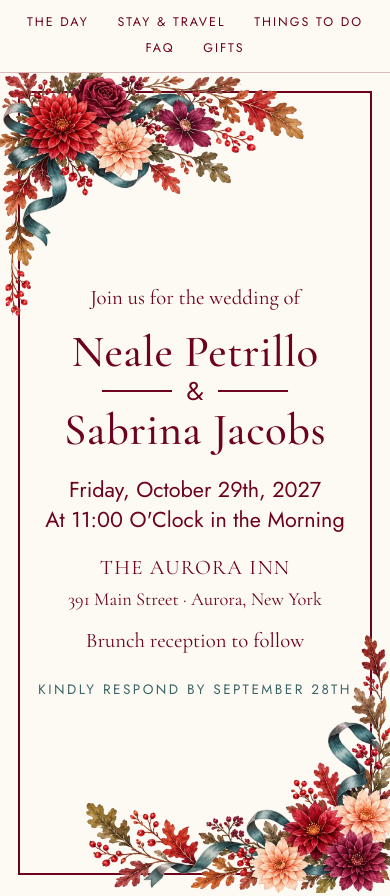
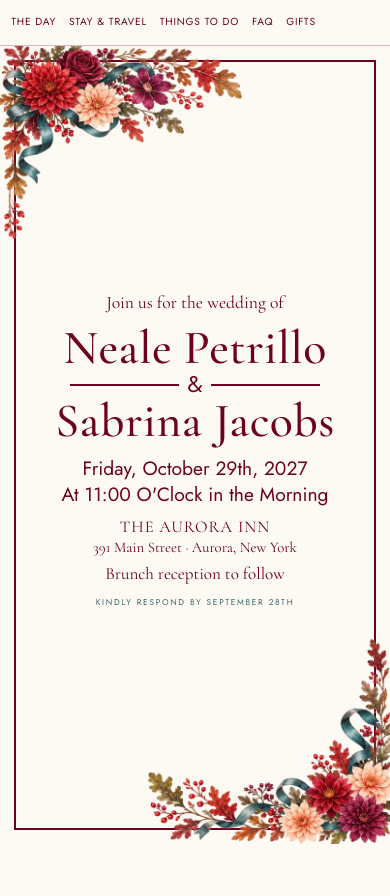
Before and after one commit to nealepetrillo/wedding, a plain HTML site: page index.html in a window 390 px wide. Shown: the top 896 px of the page. Drawn offline with Linux system fonts and the light colour scheme.

Commit message:
Fit the invitation hero to one screen on desktop and mobile
Hero height is the viewport minus a fixed-height nav; type and
floral sizes scale with both screen width and height. Portrait
screens stack florals above and below the text. Nav stays on one
line on small phones.

Co-Authored-By: Claude Opus 5.5 <noreply@anthropic.com>
Claude-Session: https://claude.ai/code/session_01M5hpCTnc1WDeU7HshNt8Gr

```diff
--- a/styles.css
+++ b/styles.css
@@ -40,48 +40,71 @@ img { max-width: 100%; display: block; }
 a { color: var(--wine); text-decoration-color: var(--teal); text-underline-offset: 3px; }
 a:hover { color: var(--red); }
 
-/* Nav */
+/* Nav: one fixed-height row so the hero can fill the rest of the screen */
+:root { --nav-h: 46px; }
 .nav {
   position: sticky; top: 0; z-index: 20;
-  display: flex; justify-content: center; flex-wrap: wrap; gap: .4rem 1.8rem;
-  padding: .8rem 1rem;
+  height: var(--nav-h);
+  display: flex; align-items: center; justify-content: center; gap: 1.8rem;
+  padding: 0 1rem; white-space: nowrap; overflow-x: auto; scrollbar-width: none;
   background: rgba(253, 250, 244, .95);
   border-bottom: 1px solid rgba(109, 2, 29, .25);
   backdrop-filter: blur(6px);
 }
+.nav::-webkit-scrollbar { display: none; }
 .nav a {
   font-family: var(--sans); font-size: .78rem; letter-spacing: .16em; text-transform: uppercase;
   color: var(--wine); text-decoration: none;
 }
 .nav a:hover { color: var(--teal); }
 
-/* Hero — the invitation, as a page */
+/* Hero: the invitation, sized to exactly one screen.
+   --fw  = floral cluster width
+   --base = type scale, limited by both screen width and height */
 .hero {
+  --fw: min(46vw, 60vh);
+  --base: min(4.3vw, 3.35vh, 32px);
   position: relative; overflow: hidden;
-  min-height: calc(100vh - 48px);
-  display: grid; place-items: center;
-  padding: clamp(10rem, 22vw, 15rem) 1.5rem clamp(10rem, 22vw, 15rem);
+  height: calc(100vh - var(--nav-h));
+  height: calc(100svh - var(--nav-h));
+  min-height: 460px;
+  display: flex; align-items: center; justify-content: center;
+  padding: calc(var(--fw) * .30) 1.2rem calc(var(--fw) * .22);
+}
+@supports (height: 1svh) {
+  .hero { --fw: min(46vw, 60svh); --base: min(4.3vw, 3.35svh, 32px); }
 }
 .frame {
-  position: absolute; inset: clamp(18px, 3vw, 36px);
+  position: absolute; inset: clamp(14px, 2.5vmin, 36px);
   border: 2px solid var(--wine);
   pointer-events: none;
 }
-.fl { position: absolute; pointer-events: none; height: auto; }
-.fl-tl { top: 0; left: 0; width: clamp(300px, 52vw, 720px); }
-.fl-br { bottom: 0; right: 0; width: clamp(300px, 52vw, 720px); }
+.fl { position: absolute; pointer-events: none; height: auto; width: var(--fw); }
+.fl-tl { top: 0; left: 0; }
+.fl-br { bottom: 0; right: 0; }
 
-.hero-text { position: relative; z-index: 2; text-align: center; max-width: 760px; }
-.invite { font-size: clamp(1.3rem, 2.6vw, 2rem); margin: 0 0 1rem; }
-h1 { margin: 0 0 1.4rem; font-weight: 500; line-height: 1; }
-.name { display: block; font-size: clamp(2.8rem, 8vw, 5.4rem); letter-spacing: .01em; }
-.amp-row { display: flex; align-items: center; justify-content: center; gap: .9rem; margin: .1em 0; }
-.amp-row .line { flex: 0 1 220px; height: 2px; background: var(--wine); }
-.amp { font-family: var(--sans); font-size: clamp(1.6rem, 3.6vw, 2.6rem); font-weight: 400; }
-.date, .time { font-family: var(--sans); font-size: clamp(1.35rem, 3.4vw, 2.3rem); margin: 0; line-height: 1.4; }
-.venue-caps { text-transform: uppercase; letter-spacing: .06em; font-size: clamp(1.3rem, 2.8vw, 1.9rem); margin: 1rem 0 0; }
-.addr { font-size: clamp(1.15rem, 2.5vw, 1.7rem); margin: 0 0 .6rem; }
-.follow { font-size: clamp(1.3rem, 2.8vw, 2rem); margin: 0; }
+.hero-text { position: relative; z-index: 2; text-align: center; font-size: var(--base); line-height: 1.35; }
+.hero-text p { margin: 0; }
+.invite { font-size: 1.05em; margin-bottom: .55em !important; }
+h1 { margin: 0 0 .55em; font-weight: 500; line-height: 1; font-size: 1em; }
+.name { display: block; font-size: 2.85em; letter-spacing: .01em; }
+.amp-row { display: flex; align-items: center; justify-content: center; gap: .5em; margin: .05em 0 .1em; }
+.amp-row .line { flex: 0 1 6.5em; height: 2px; background: var(--wine); }
+.amp { font-family: var(--sans); font-size: 1.35em; font-weight: 400; line-height: 1; }
+.date, .time { font-family: var(--sans); font-size: 1.15em; }
+.venue-caps { text-transform: uppercase; letter-spacing: .06em; font-size: .98em; margin-top: .55em !important; }
+.addr { font-size: .88em; margin-bottom: .3em !important; }
+.follow { font-size: 1.02em; }
+.respond {
+  font-family: var(--sans); font-size: .5em; letter-spacing: .2em; text-transform: uppercase;
+  color: var(--teal); margin-top: 1.4em !important;
+}
+
+/* Portrait screens (phones, tablets upright): florals sit above and below the text */
+@media (max-aspect-ratio: 1/1) {
+  .hero { --fw: min(62vw, 34vh); padding: calc(var(--fw) * .66) 1rem calc(var(--fw) * .62); }
+  @supports (height: 1svh) { .hero { --fw: min(62vw, 34svh); } }
+}
 
 /* Sections */
 section { padding: 5rem 1.5rem; }
@@ -125,7 +148,6 @@ a.button:hover { background: var(--teal); color: var(--paper); }
 a.button.outline:hover { background: var(--wine); color: var(--paper); }
 .btn-row { display: flex; flex-wrap: wrap; justify-content: center; gap: .8rem; }
 h3 a { text-decoration: none; }
-.respond { font-family: var(--sans); font-size: .85rem; letter-spacing: .18em; text-transform: uppercase; color: var(--teal); margin: 1.4rem 0 0; }
 
 /* FAQ */
 .faq { max-width: 720px; }
@@ -151,7 +173,11 @@ footer p { margin: 0; }
   body { font-size: 1.12rem; }
   section { padding: 3.5rem 1.2rem; }
   .two-col { grid-template-columns: 1fr; gap: 2rem; }
-  .hero { padding: 13rem 1.2rem 12rem; }
-  .fl-tl, .fl-br { width: 78vw; }
-  .amp-row .line { flex-basis: 70px; }
+  .nav { gap: 1.1rem; justify-content: flex-start; }
+  .nav a { font-size: .7rem; letter-spacing: .12em; }
 }
+
+@media (max-width: 400px) {
+  .nav { gap: .8rem; padding: 0 .7rem; }
+  .nav a { font-size: .64rem; letter-spacing: .08em; }
+}
```
